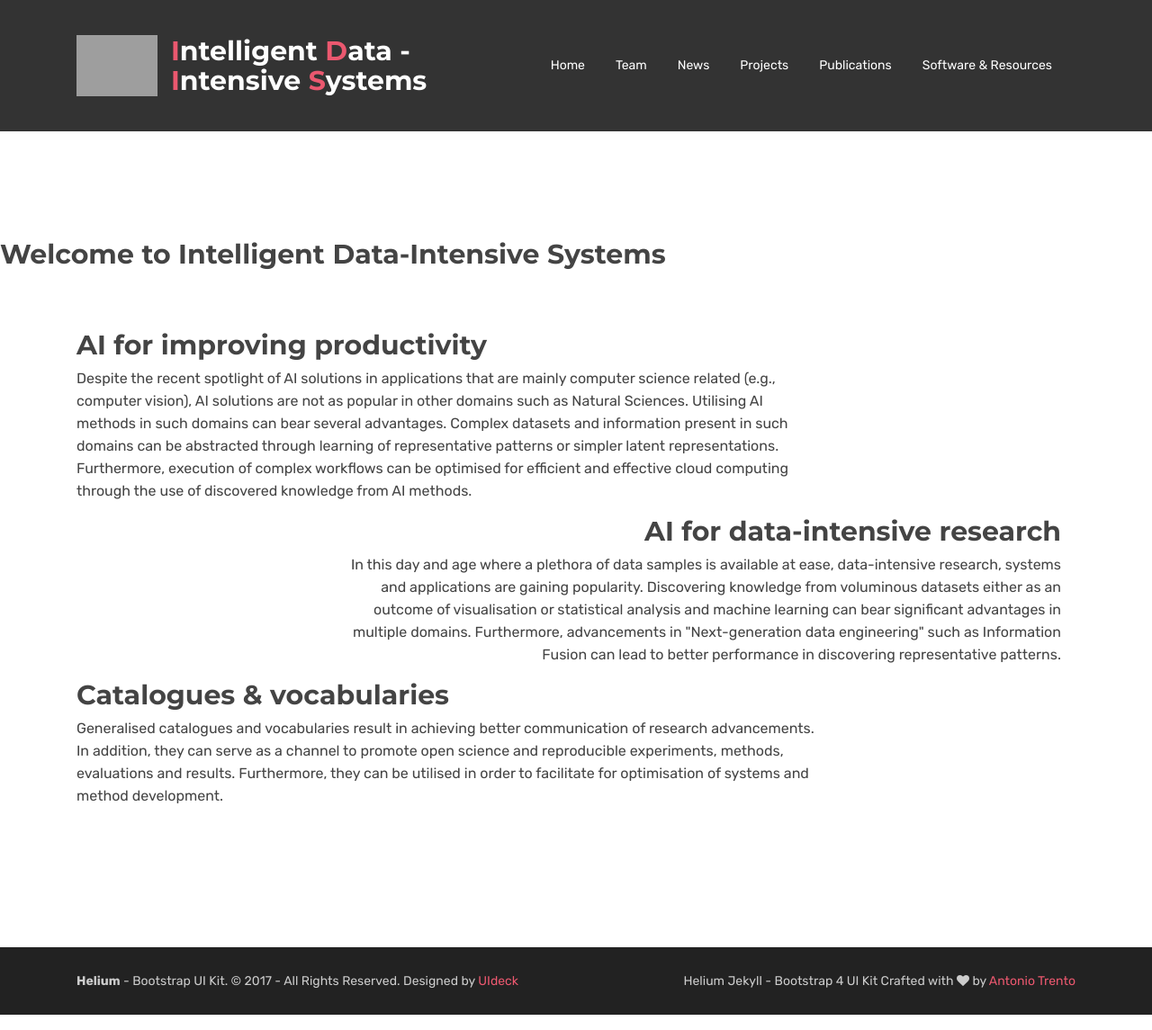
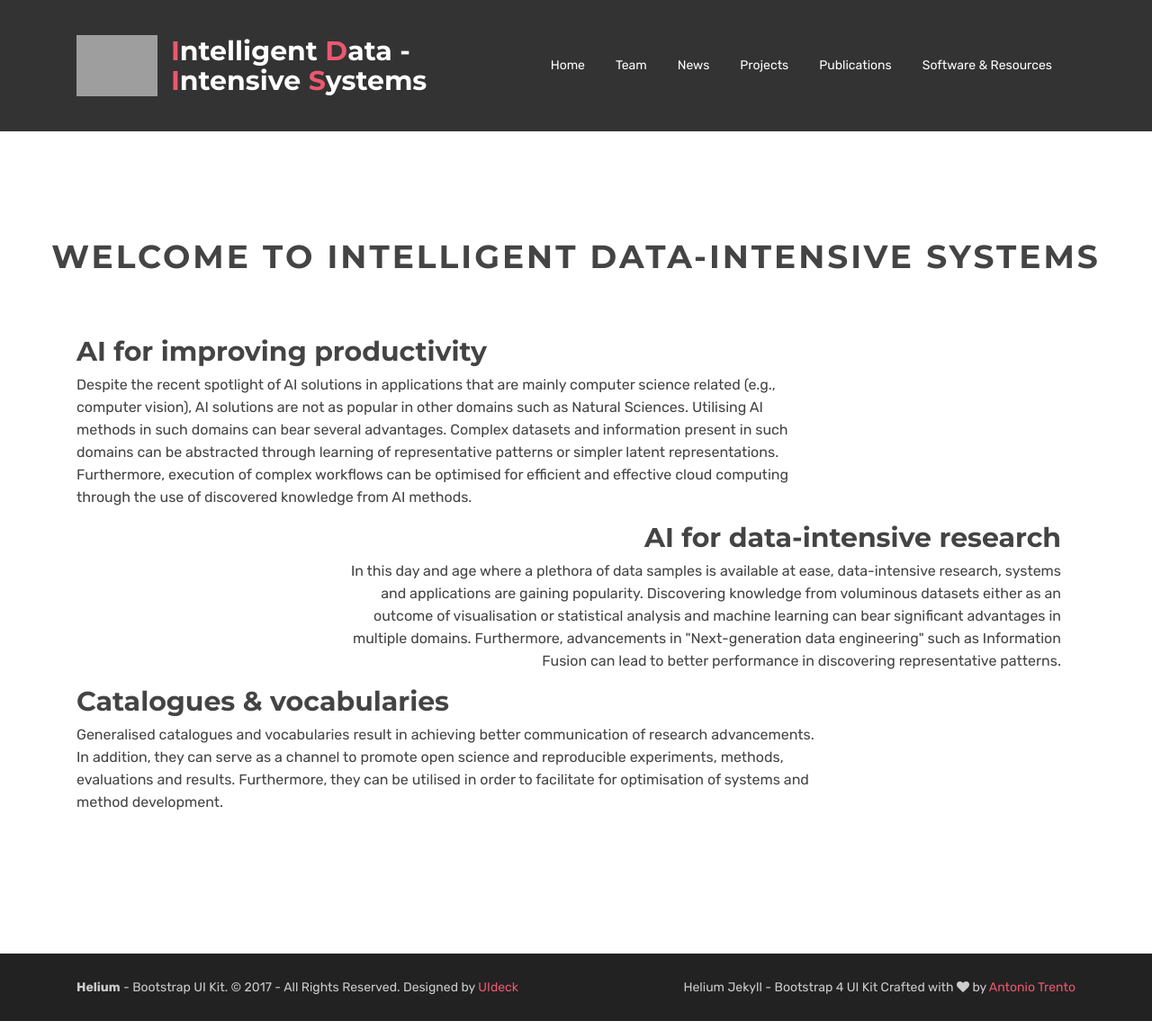
Before and after one commit to id-is/id-is.github.com, a Jekyll site: the page built from index.html, in a window 1280 px wide. Shown: the whole page at 90% size. Built offline with Jekyll 4.4.1, drawn with Linux system fonts in a browser that asks for light colours.

Commit message:
Title change

```diff
--- a/index.html
+++ b/index.html
@@ -50,7 +50,7 @@ canonical:
       <!-- End sliders -->
   <div class="mb-60"></div>
   <div class="page-header-title">
-    <h2>Welcome to Intelligent Data-Intensive Systems</h2>
+    <h2 class="heading-title text-center">Welcome to Intelligent Data-Intensive Systems</h2>
   </div>
   <div class="container">
     <!--- AI FOR IMPROVING PRODUCTIVITY START-->
```
